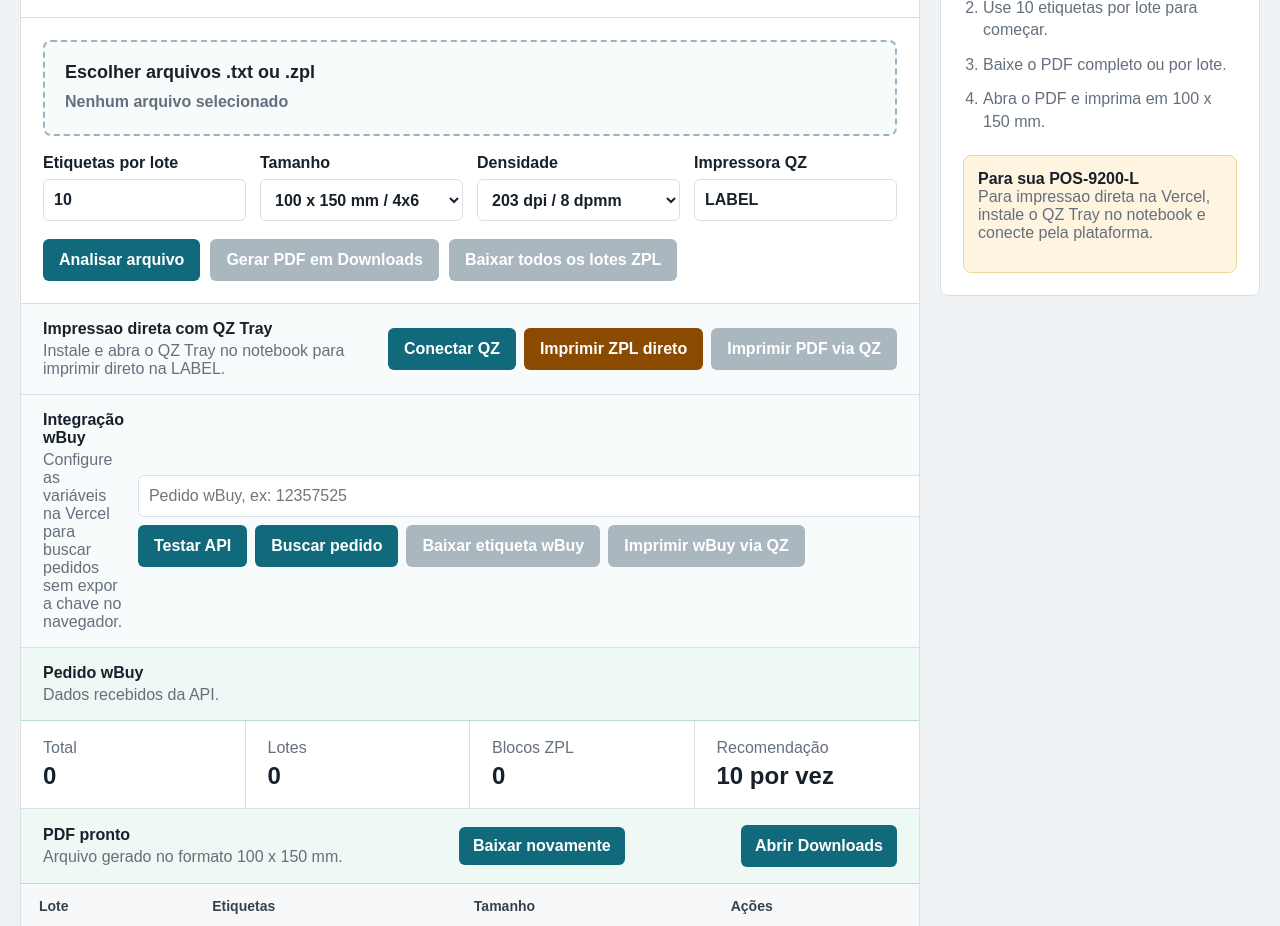
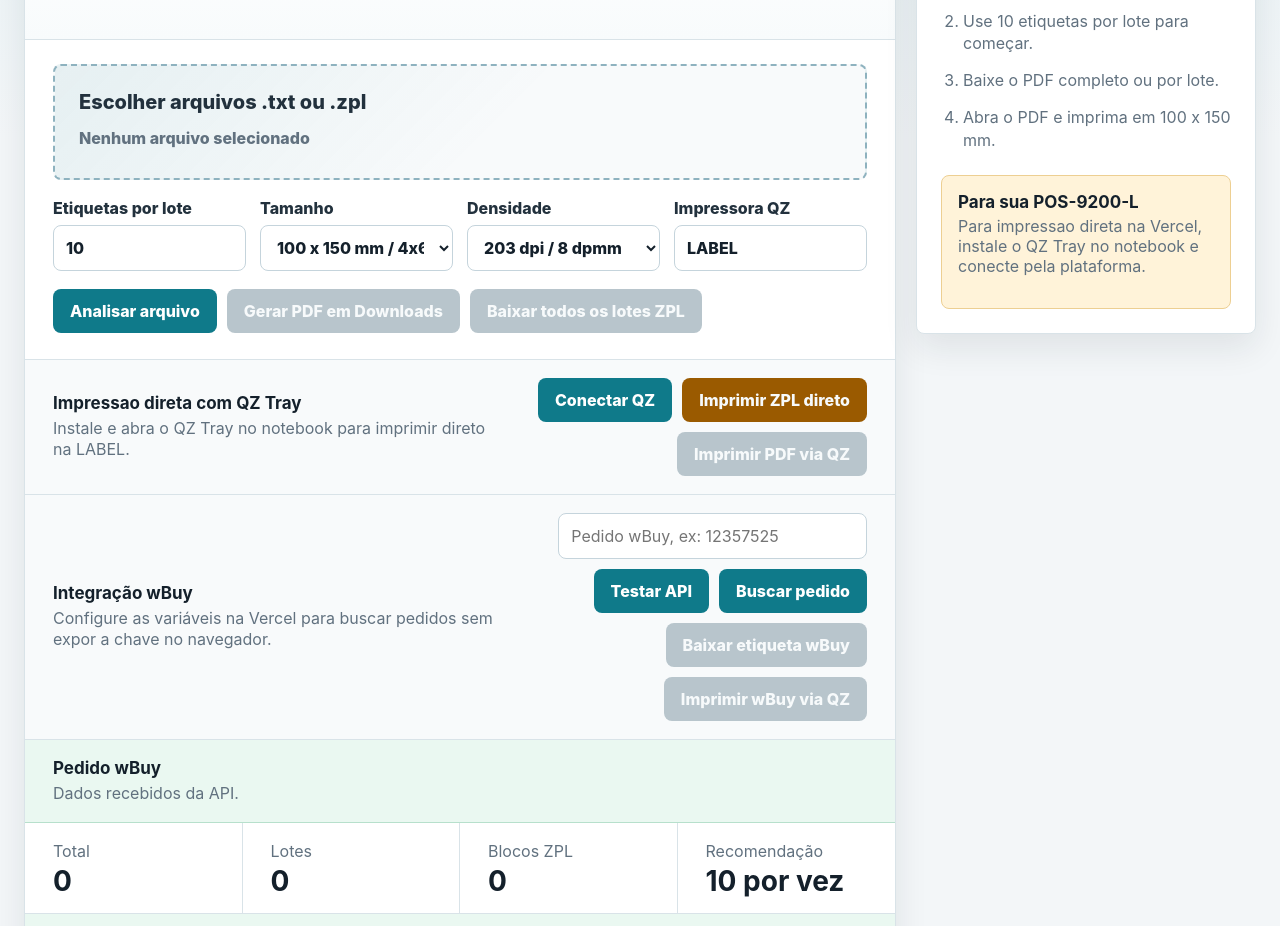
Before and after one commit to veraoemcores2025-ctrl/etiquetas, a website: page public/index.html in a window 1280 px wide. Shown: the part 120-1046 px from the top of the page. Drawn offline with Linux system fonts and the light colour scheme; files that its build step writes are made by us from their sources; files whose address does not match are found by name.

Commit message:
moderniza layout da plataforma

```diff
--- a/public/styles.css
+++ b/public/styles.css
@@ -1,15 +1,24 @@
 :root {
   color-scheme: light;
-  --bg: #eef2f4;
-  --panel: #ffffff;
-  --text: #17212b;
-  --muted: #64707d;
-  --line: #d8e0e6;
-  --accent: #116a7b;
-  --accent-dark: #0d5260;
-  --warn: #8a4a00;
-  --warn-bg: #fff4df;
-  --soft: #f6f8f9;
+  --bg: #f3f6f8;
+  --surface: #ffffff;
+  --surface-soft: #f8fafb;
+  --surface-strong: #edf3f5;
+  --text: #14202b;
+  --muted: #61717f;
+  --line: #d9e3e8;
+  --line-strong: #c5d4dc;
+  --accent: #0f7a8a;
+  --accent-dark: #095c68;
+  --accent-soft: #e2f4f6;
+  --success: #eaf8f1;
+  --success-line: #b7e0cc;
+  --warn: #9a5a00;
+  --warn-dark: #744000;
+  --warn-bg: #fff3d9;
+  --danger: #9a3412;
+  --shadow: 0 14px 34px rgba(18, 32, 43, 0.09);
+  --radius: 8px;
 }
 
 * {
@@ -18,9 +27,12 @@
 
 body {
   margin: 0;
-  background: var(--bg);
+  background:
+    linear-gradient(180deg, #e9f2f5 0, #f3f6f8 260px),
+    var(--bg);
   color: var(--text);
-  font-family: Arial, Helvetica, sans-serif;
+  font-family: Inter, "Segoe UI", Arial, Helvetica, sans-serif;
+  letter-spacing: 0;
 }
 
 button,
@@ -31,17 +43,18 @@ select {
 
 .app {
   display: grid;
-  grid-template-columns: minmax(0, 1fr) 320px;
+  grid-template-columns: minmax(0, 1fr) 340px;
   gap: 20px;
   min-height: 100vh;
-  padding: 20px;
+  padding: 24px;
 }
 
 .workspace,
 .side {
-  background: var(--panel);
+  background: var(--surface);
   border: 1px solid var(--line);
-  border-radius: 8px;
+  border-radius: var(--radius);
+  box-shadow: var(--shadow);
 }
 
 .workspace {
@@ -53,8 +66,9 @@ select {
   align-items: flex-start;
   justify-content: space-between;
   gap: 16px;
-  padding: 22px;
+  padding: 26px 28px;
   border-bottom: 1px solid var(--line);
+  background: linear-gradient(180deg, #ffffff, #f8fbfc);
 }
 
 h1,
@@ -64,45 +78,51 @@ p {
 }
 
 h1 {
-  margin-bottom: 6px;
-  font-size: 28px;
+  margin-bottom: 8px;
+  font-size: clamp(26px, 3vw, 36px);
+  line-height: 1.05;
+  letter-spacing: 0;
 }
 
 .topbar p,
 .side li,
 .notice p,
-#fileName {
+#fileName,
+.qz-panel p,
+.result-panel p {
   color: var(--muted);
 }
 
-.printer-pill {
-  flex: 0 0 auto;
-  padding: 10px 12px;
-  background: var(--soft);
-  border: 1px solid var(--line);
-  border-radius: 8px;
-  white-space: nowrap;
-}
-
 .controls {
-  padding: 22px;
+  padding: 24px 28px 26px;
   border-bottom: 1px solid var(--line);
 }
 
 .file-drop {
   display: grid;
-  gap: 6px;
-  min-height: 96px;
-  padding: 20px;
-  border: 2px dashed #9cb3bf;
-  border-radius: 8px;
-  background: #f8fbfc;
+  gap: 8px;
+  min-height: 116px;
+  padding: 24px;
+  border: 2px dashed #8eb2bf;
+  border-radius: var(--radius);
+  background:
+    linear-gradient(135deg, rgba(15, 122, 138, 0.08), rgba(255, 255, 255, 0) 55%),
+    var(--surface-soft);
   cursor: pointer;
+  transition: border-color 160ms ease, background 160ms ease, transform 160ms ease;
+}
+
+.file-drop:hover {
+  border-color: var(--accent);
+  background:
+    linear-gradient(135deg, rgba(15, 122, 138, 0.13), rgba(255, 255, 255, 0) 55%),
+    #fbfdfe;
+  transform: translateY(-1px);
 }
 
 .file-title {
-  font-weight: 700;
-  font-size: 18px;
+  font-weight: 800;
+  font-size: 20px;
 }
 
 .file-drop input {
@@ -119,52 +139,85 @@ h1 {
 label {
   display: grid;
   gap: 7px;
-  font-weight: 700;
+  font-weight: 800;
+  color: #22313d;
 }
 
 input,
 select {
   width: 100%;
-  height: 42px;
-  border: 1px solid var(--line);
-  border-radius: 6px;
-  padding: 0 10px;
+  height: 46px;
+  border: 1px solid var(--line-strong);
+  border-radius: var(--radius);
+  padding: 0 12px;
   background: #fff;
   color: var(--text);
+  outline: 0;
+  transition: border-color 140ms ease, box-shadow 140ms ease;
+}
+
+input:focus,
+select:focus {
+  border-color: var(--accent);
+  box-shadow: 0 0 0 3px rgba(15, 122, 138, 0.14);
 }
 
 .qz-actions input {
-  min-width: 260px;
+  flex: 1 1 320px;
+  min-width: min(320px, 100%);
+}
+
+.actions,
+.qz-actions,
+.row-actions {
+  display: flex;
+  flex-wrap: wrap;
+  gap: 10px;
+}
+
+.qz-actions {
+  flex: 1 1 420px;
+  justify-content: flex-end;
 }
 
 .actions {
-  display: flex;
-  gap: 10px;
   margin-top: 18px;
 }
 
-button {
-  min-height: 42px;
+button,
+.result-panel a {
+  min-height: 44px;
   border: 0;
-  border-radius: 6px;
-  padding: 0 16px;
+  border-radius: var(--radius);
+  padding: 0 17px;
   background: var(--accent);
   color: #fff;
   cursor: pointer;
-  font-weight: 700;
+  font-weight: 800;
+  text-decoration: none;
+  display: inline-flex;
+  align-items: center;
+  justify-content: center;
+  transition: background 140ms ease, transform 140ms ease, box-shadow 140ms ease;
 }
 
-button:hover {
+button:hover,
+.result-panel a:hover {
   background: var(--accent-dark);
+  transform: translateY(-1px);
+  box-shadow: 0 8px 18px rgba(15, 122, 138, 0.18);
 }
 
 button:disabled {
-  background: #aab7bf;
+  background: #b8c5cc;
+  color: #f7fafb;
   cursor: not-allowed;
+  transform: none;
+  box-shadow: none;
 }
 
 button.secondary {
-  background: #e7eef1;
+  background: var(--accent-soft);
   color: var(--accent-dark);
 }
 
@@ -172,14 +225,86 @@ button.warning {
   background: var(--warn);
 }
 
+button.warning:hover {
+  background: var(--warn-dark);
+}
+
+.qz-panel {
+  display: flex;
+  align-items: center;
+  justify-content: space-between;
+  gap: 18px;
+  padding: 18px 28px;
+  border-bottom: 1px solid var(--line);
+  background: var(--surface-soft);
+}
+
+.qz-panel strong,
+.result-panel strong {
+  font-size: 17px;
+}
+
+.qz-panel p,
+.result-panel p {
+  margin: 5px 0 0;
+  line-height: 1.35;
+}
+
+.result-panel {
+  display: flex;
+  align-items: center;
+  justify-content: space-between;
+  gap: 14px;
+  padding: 18px 28px;
+  background: var(--success);
+  border-bottom: 1px solid var(--success-line);
+}
+
+.preview-panel {
+  padding: 20px 28px 26px;
+  border-bottom: 1px solid var(--line);
+  background: #f7fafb;
+}
+
+.preview-header {
+  display: flex;
+  justify-content: space-between;
+  align-items: center;
+  gap: 12px;
+  margin-bottom: 14px;
+  color: var(--text);
+}
+
+.preview-header strong {
+  font-size: 18px;
+}
+
+.preview-header span {
+  color: var(--muted);
+  padding: 5px 9px;
+  background: #fff;
+  border: 1px solid var(--line);
+  border-radius: var(--radius);
+}
+
+.preview-panel iframe {
+  width: min(100%, 520px);
+  height: 700px;
+  border: 1px solid var(--line-strong);
+  border-radius: var(--radius);
+  background: #fff;
+  box-shadow: 0 10px 24px rgba(18, 32, 43, 0.13);
+}
+
 .summary {
   display: grid;
   grid-template-columns: repeat(4, 1fr);
   border-bottom: 1px solid var(--line);
+  background: #fff;
 }
 
 .summary div {
-  padding: 18px 22px;
+  padding: 18px 28px;
   border-right: 1px solid var(--line);
 }
 
@@ -190,85 +315,12 @@ button.warning {
 .stat-label {
   display: block;
   color: var(--muted);
-  margin-bottom: 5px;
+  margin-bottom: 6px;
 }
 
 .summary strong {
-  font-size: 24px;
-}
-
-.result-panel {
-  display: flex;
-  align-items: center;
-  justify-content: space-between;
-  gap: 14px;
-  padding: 16px 22px;
-  background: #eef8f4;
-  border-bottom: 1px solid #b8dccd;
-}
-
-.qz-panel {
-  display: flex;
-  align-items: center;
-  justify-content: space-between;
-  gap: 14px;
-  padding: 16px 22px;
-  border-bottom: 1px solid var(--line);
-  background: #f8fbfc;
-}
-
-.qz-panel p {
-  margin: 4px 0 0;
-  color: var(--muted);
-}
-
-.qz-actions {
-  display: flex;
-  flex: 0 0 auto;
-  flex-wrap: wrap;
-  gap: 8px;
-}
-
-.result-panel p {
-  margin: 4px 0 0;
-  color: var(--muted);
-}
-
-.result-panel a,
-.result-panel button {
-  flex: 0 0 auto;
-  padding: 10px 14px;
-  border-radius: 6px;
-  background: var(--accent);
-  color: #fff;
-  font-weight: 700;
-  text-decoration: none;
-  border: 0;
-}
-
-.preview-panel {
-  padding: 16px 22px;
-  border-bottom: 1px solid var(--line);
-  background: #f6f8f9;
-}
-
-.preview-header {
-  display: flex;
-  justify-content: space-between;
-  margin-bottom: 12px;
-  color: var(--text);
-}
-
-.preview-header span {
-  color: var(--muted);
-}
-
-.preview-panel iframe {
-  width: min(100%, 430px);
-  height: 650px;
-  border: 1px solid var(--line);
-  border-radius: 8px;
-  background: #fff;
+  font-size: 28px;
+  line-height: 1;
 }
 
 .table-section {
@@ -282,75 +334,82 @@ table {
 
 th,
 td {
-  padding: 14px 18px;
+  padding: 15px 22px;
   border-bottom: 1px solid var(--line);
   text-align: left;
   vertical-align: middle;
 }
 
 th {
-  background: var(--soft);
+  background: var(--surface-strong);
   color: #36434f;
-  font-size: 14px;
+  font-size: 13px;
+  text-transform: uppercase;
 }
 
-.row-actions {
-  display: flex;
-  flex-wrap: wrap;
-  gap: 8px;
+tbody tr:hover td {
+  background: #fbfdfe;
 }
 
 .empty-row td {
   color: var(--muted);
   text-align: center;
-  padding: 36px;
+  padding: 42px 20px;
 }
 
 .side {
-  padding: 22px;
+  padding: 24px;
   align-self: start;
   position: sticky;
-  top: 20px;
+  top: 24px;
 }
 
 .side h2 {
-  font-size: 20px;
+  font-size: 22px;
+  margin-bottom: 18px;
 }
 
 .side ol {
-  padding-left: 20px;
+  padding-left: 22px;
 }
 
 .side li {
-  margin: 12px 0;
-  line-height: 1.4;
+  margin: 14px 0;
+  line-height: 1.42;
 }
 
 .notice {
-  margin-top: 22px;
-  padding: 14px;
-  border: 1px solid #efd39e;
+  margin-top: 24px;
+  padding: 16px;
+  border: 1px solid #edcf92;
   background: var(--warn-bg);
-  border-radius: 8px;
+  border-radius: var(--radius);
+}
+
+.notice strong {
+  display: block;
+  margin-bottom: 4px;
+  font-size: 17px;
 }
 
 dialog {
   border: 0;
-  border-radius: 8px;
-  padding: 22px;
-  width: min(420px, calc(100vw - 36px));
-  box-shadow: 0 18px 60px rgba(0, 0, 0, 0.22);
+  border-radius: var(--radius);
+  padding: 24px;
+  width: min(440px, calc(100vw - 36px));
+  box-shadow: 0 22px 70px rgba(0, 0, 0, 0.24);
 }
 
 dialog::backdrop {
-  background: rgba(20, 28, 36, 0.35);
+  background: rgba(20, 28, 36, 0.38);
 }
 
 #statusText {
-  margin-bottom: 18px;
+  margin-bottom: 20px;
+  line-height: 1.4;
 }
 
-@media (max-width: 980px) {
+@media (max-width: 1100px) {
   .app {
     grid-template-columns: 1fr;
   }
@@ -358,24 +417,42 @@ dialog::backdrop {
   .side {
     position: static;
   }
+}
+
+@media (max-width: 820px) {
+  .app {
+    padding: 12px;
+  }
 
   .field-grid {
     grid-template-columns: repeat(2, minmax(0, 1fr));
   }
-}
 
-@media (max-width: 640px) {
-  .app {
-    padding: 10px;
-  }
-
-  .topbar,
-  .actions {
+  .qz-panel,
+  .result-panel {
+    align-items: stretch;
     flex-direction: column;
   }
 
-  .printer-pill {
-    white-space: normal;
+  .qz-actions input {
+    min-width: 100%;
+  }
+
+  .qz-actions {
+    justify-content: flex-start;
+  }
+}
+
+@media (max-width: 620px) {
+  .topbar,
+  .controls,
+  .qz-panel,
+  .result-panel,
+  .preview-panel,
+  .summary div,
+  .side {
+    padding-left: 16px;
+    padding-right: 16px;
   }
 
   .field-grid,
@@ -383,12 +460,16 @@ dialog::backdrop {
     grid-template-columns: 1fr;
   }
 
-  .qz-panel {
-    align-items: stretch;
-    flex-direction: column;
-  }
-
   .summary div {
     border-right: 0;
   }
+
+  button,
+  .result-panel a {
+    width: 100%;
+  }
+
+  .preview-panel iframe {
+    height: 560px;
+  }
 }
```
